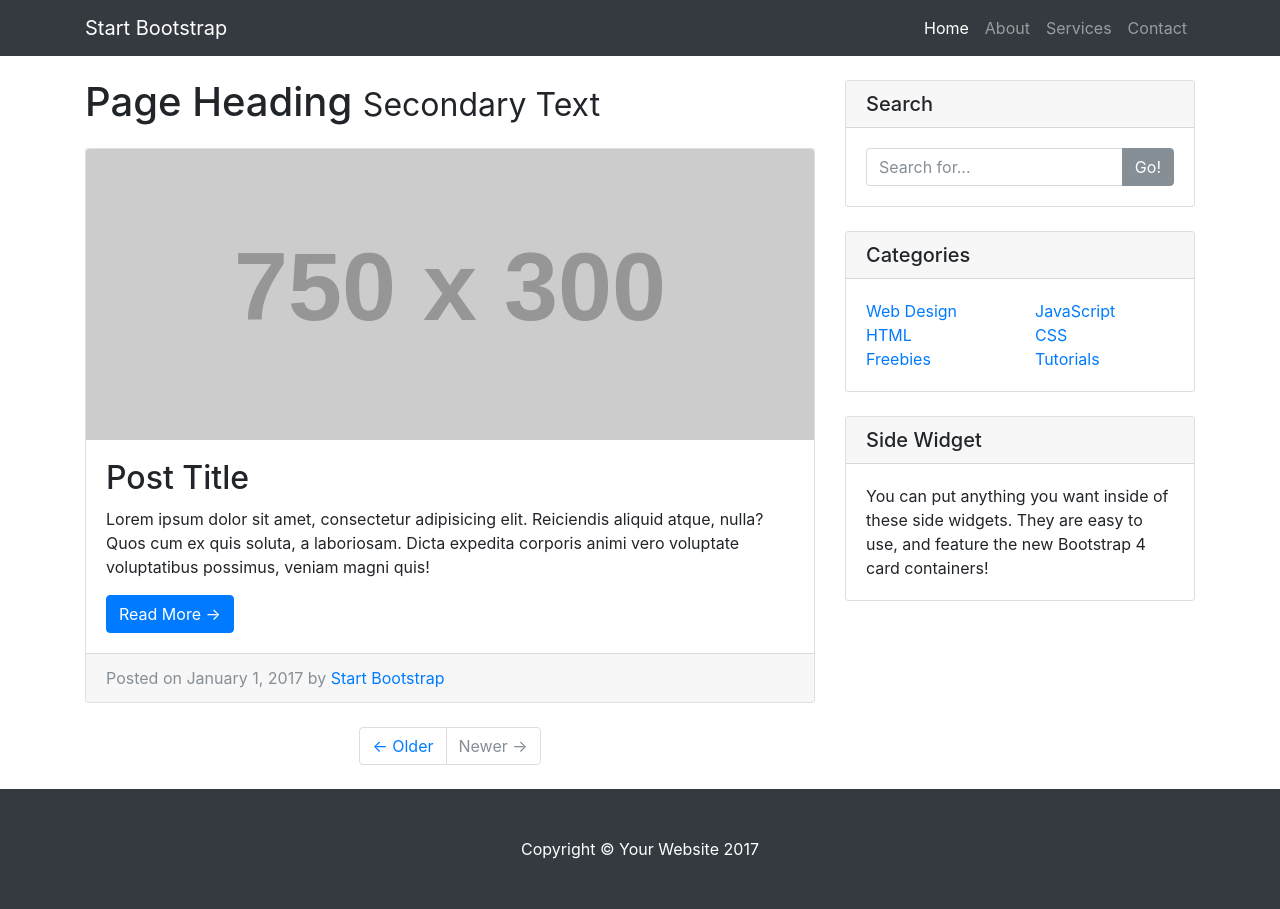
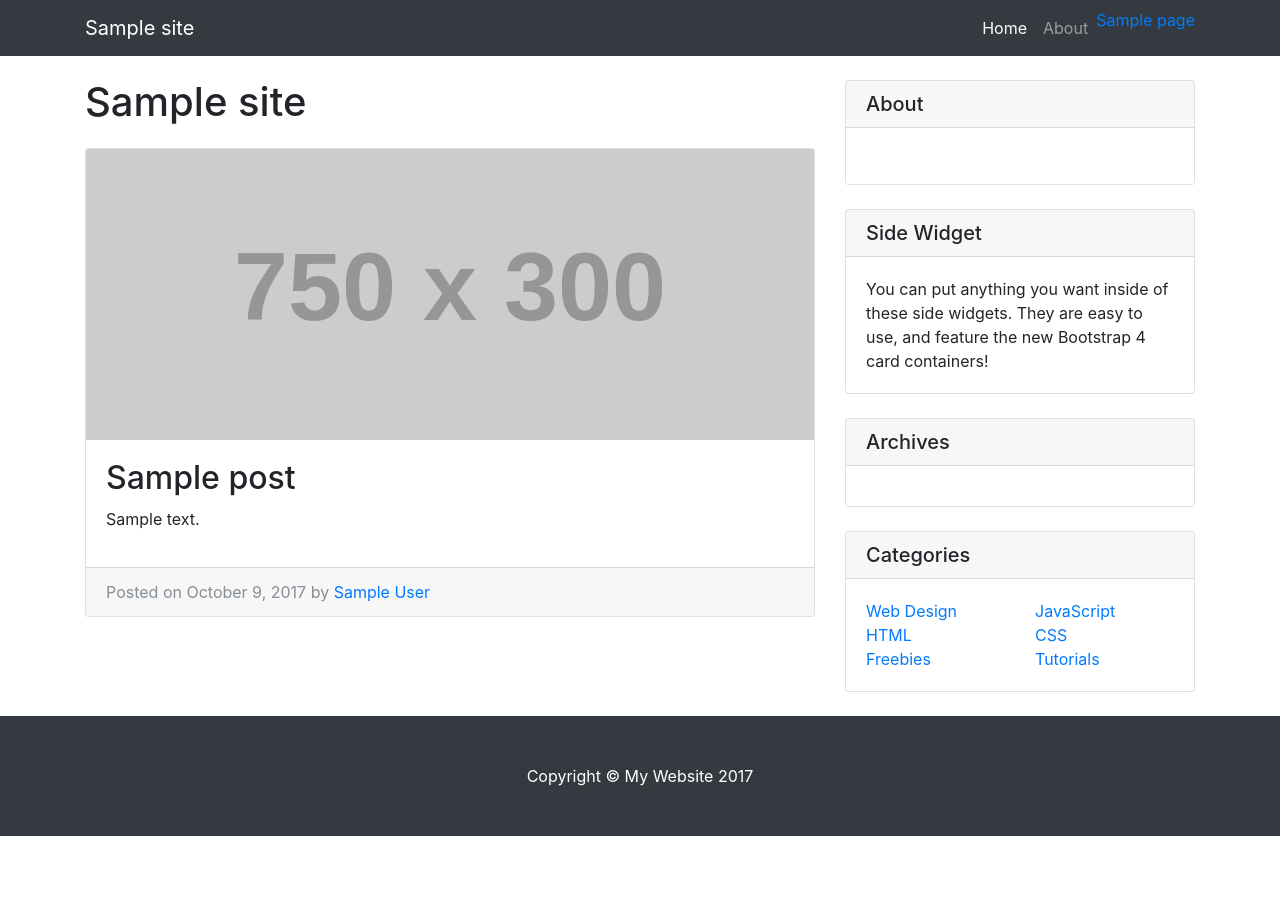
Before and after one commit to sbsuen/startbootstrap-blog-wp, a WordPress theme: template index.php in a window 1280 px wide. After the commit the page ends 836 px from the top, so only its background shows below. Run offline with PHP 8.4 and a stand-in for WordPress, Linux system fonts and the light colour scheme; the site name, menu and one post (Sample post) are stand-ins, and other content is empty; grey boxes labelled with a size stand in for pictures from a placeholder-image service; some libraries are stand-ins or nearby versions.

Commit message:
Making front page dynamic

```diff
--- a/content.php
+++ b/content.php
@@ -0,0 +1,28 @@
+<!-- Blog Post -->
+<div class="card mb-4">
+    <img class="card-img-top" src="http://placehold.it/750x300" alt="Card image cap">
+    <div class="card-body">
+        <h2 class="card-title">
+            <?php the_title(); ?>
+        </h2>
+        <?php the_content(); ?>
+    </div>
+    <div class="card-footer text-muted">
+        Posted on
+        <?php the_date(); ?> by
+        <a href="#">
+            <?php the_author(); ?>
+        </a>
+    </div>
+</div>
+
+<!-- Pagination
+          <ul class="pagination justify-content-center mb-4">
+            <li class="page-item">
+              <a class="page-link" href="#">&larr; Older</a>
+            </li>
+            <li class="page-item disabled">
+              <a class="page-link" href="#">Newer &rarr;</a>
+            </li>
+          </ul>
+            -->
--- a/footer.php
+++ b/footer.php
@@ -0,0 +1,16 @@
+<!-- Footer -->
+<footer class="py-5 bg-dark">
+    <div class="container">
+        <p class="m-0 text-center text-white">Copyright &copy; My Website 2017</p>
+    </div>
+    <!-- /.container -->
+</footer>
+
+<!-- Bootstrap core JavaScript -->
+<script src="<?php echo get_bloginfo('template_directory'); ?>/vendor/jquery/jquery.min.js"></script>
+<script src="<?php echo get_bloginfo('template_directory'); ?>/vendor/popper/popper.min.js"></script>
+<script src="<?php echo get_bloginfo('template_directory'); ?>/vendor/bootstrap/js/bootstrap.min.js"></script>
+
+<?php wp_footer() ?>
+
+</body>
--- a/header.php
+++ b/header.php
@@ -0,0 +1,43 @@
+  <head>
+
+    <meta charset="utf-8">
+    <meta name="viewport" content="width=device-width, initial-scale=1, shrink-to-fit=no">
+    <meta name="description" content="">
+    <meta name="author" content="">
+
+    <title><?php echo get_bloginfo( 'name' ); ?></title>
+
+    <!-- Bootstrap core CSS -->
+    <link href="<?php echo get_bloginfo('template_directory'); ?>/vendor/bootstrap/css/bootstrap.min.css" rel="stylesheet">
+
+    <!-- Custom styles for this template -->
+    <link href="<?php echo get_bloginfo('template_directory'); ?>/css/blog-home.css" rel="stylesheet">
+
+    <?php wp_head();?>
+
+  </head>
+
+  <body>
+
+    <!-- Navigation -->
+    <nav class="navbar navbar-expand-lg navbar-dark bg-dark fixed-top">
+      <div class="container">
+        <a class="navbar-brand" href="<?php echo get_bloginfo( 'wpurl' );?>"><?php echo get_bloginfo( 'name' ); ?></a>
+        <button class="navbar-toggler" type="button" data-toggle="collapse" data-target="#navbarResponsive" aria-controls="navbarResponsive" aria-expanded="false" aria-label="Toggle navigation">
+          <span class="navbar-toggler-icon"></span>
+        </button>
+        <div class="collapse navbar-collapse" id="navbarResponsive">
+          <ul class="navbar-nav ml-auto">
+            <li class="nav-item active">
+              <a class="nav-link" href="#">Home
+                <span class="sr-only">(current)</span>
+              </a>
+            </li>
+            <li class="nav-item">
+              <a class="nav-link" href="#">About</a>
+            </li>
+            <?php wp_list_pages(' &title_li='); ?>
+          </ul>
+        </div>
+      </div>
+    </nav>
--- a/index.php
+++ b/index.php
@@ -1,52 +1,8 @@
 <!DOCTYPE html>
 <html lang="en">
 
-  <head>
-
-    <meta charset="utf-8">
-    <meta name="viewport" content="width=device-width, initial-scale=1, shrink-to-fit=no">
-    <meta name="description" content="">
-    <meta name="author" content="">
-
-    <title>Blog Home - Start Bootstrap Template</title>
-
-    <!-- Bootstrap core CSS -->
-    <link href="<?php echo get_bloginfo('template_directory'); ?>/vendor/bootstrap/css/bootstrap.min.css" rel="stylesheet">
-
-    <!-- Custom styles for this template -->
-    <link href="<?php echo get_bloginfo('template_directory'); ?>/css/blog-home.css" rel="stylesheet">
-
-  </head>
-
-  <body>
-
-    <!-- Navigation -->
-    <nav class="navbar navbar-expand-lg navbar-dark bg-dark fixed-top">
-      <div class="container">
-        <a class="navbar-brand" href="#">Start Bootstrap</a>
-        <button class="navbar-toggler" type="button" data-toggle="collapse" data-target="#navbarResponsive" aria-controls="navbarResponsive" aria-expanded="false" aria-label="Toggle navigation">
-          <span class="navbar-toggler-icon"></span>
-        </button>
-        <div class="collapse navbar-collapse" id="navbarResponsive">
-          <ul class="navbar-nav ml-auto">
-            <li class="nav-item active">
-              <a class="nav-link" href="#">Home
-                <span class="sr-only">(current)</span>
-              </a>
-            </li>
-            <li class="nav-item">
-              <a class="nav-link" href="#">About</a>
-            </li>
-            <li class="nav-item">
-              <a class="nav-link" href="#">Services</a>
-            </li>
-            <li class="nav-item">
-              <a class="nav-link" href="#">Contact</a>
-            </li>
-          </ul>
-        </div>
-      </div>
-    </nav>
+<!-- Page Header -->
+<?php get_header(); ?>
 
 <!-- Page Content -->
 <div class="container">
@@ -55,117 +11,25 @@
 
         <!-- Blog Entries Column -->
         <div class="col-md-8">
+            <h1 class="my-4">
+                <?php echo get_bloginfo( 'name' ); ?>
+            </h1>
+            <h3 class="my-4"><small><?php echo get_bloginfo( 'description' ); ?></small></h2>
 
-          <h1 class="my-4">Page Heading
-            <small>Secondary Text</small>
-          </h1>
-
-          <!-- Blog Post -->
-          <div class="card mb-4">
-            <img class="card-img-top" src="http://placehold.it/750x300" alt="Card image cap">
-            <div class="card-body">
-              <h2 class="card-title">Post Title</h2>
-              <p class="card-text">Lorem ipsum dolor sit amet, consectetur adipisicing elit. Reiciendis aliquid atque, nulla? Quos cum ex quis soluta, a laboriosam. Dicta expedita corporis animi vero voluptate voluptatibus possimus, veniam magni quis!</p>
-              <a href="post.html" class="btn btn-primary">Read More &rarr;</a>
-            </div>
-            <div class="card-footer text-muted">
-              Posted on January 1, 2017 by
-              <a href="#">Start Bootstrap</a>
-            </div>
+                <?php
+            if (have_posts() ): while (have_posts() ): the_post();
+                get_template_part( 'content', get_post_format() );
+            endwhile; endif;
+            ?>
         </div>
 
-          <!-- Pagination -->
-          <ul class="pagination justify-content-center mb-4">
-            <li class="page-item">
-              <a class="page-link" href="#">&larr; Older</a>
-            </li>
-            <li class="page-item disabled">
-              <a class="page-link" href="#">Newer &rarr;</a>
-            </li>
-          </ul>
-
-        </div>
-
-        <!-- Sidebar Widgets Column -->
-        <div class="col-md-4">
-
-          <!-- Search Widget -->
-          <div class="card my-4">
-            <h5 class="card-header">Search</h5>
-            <div class="card-body">
-              <div class="input-group">
-                <input type="text" class="form-control" placeholder="Search for...">
-                <span class="input-group-btn">
-                  <button class="btn btn-secondary" type="button">Go!</button>
-                </span>
-              </div>
-            </div>
-          </div>
-
-          <!-- Categories Widget -->
-          <div class="card my-4">
-            <h5 class="card-header">Categories</h5>
-            <div class="card-body">
-              <div class="row">
-                <div class="col-lg-6">
-                  <ul class="list-unstyled mb-0">
-                    <li>
-                      <a href="#">Web Design</a>
-                    </li>
-                    <li>
-                      <a href="#">HTML</a>
-                    </li>
-                    <li>
-                      <a href="#">Freebies</a>
-                    </li>
-                  </ul>
-                </div>
-                <div class="col-lg-6">
-                  <ul class="list-unstyled mb-0">
-                    <li>
-                      <a href="#">JavaScript</a>
-                    </li>
-                    <li>
-                      <a href="#">CSS</a>
-                    </li>
-                    <li>
-                      <a href="#">Tutorials</a>
-                    </li>
-                  </ul>
-                </div>
-              </div>
-            </div>
-          </div>
-
-          <!-- Side Widget -->
-          <div class="card my-4">
-            <h5 class="card-header">Side Widget</h5>
-            <div class="card-body">
-              You can put anything you want inside of these side widgets. They are easy to use, and feature the new Bootstrap 4 card containers!
-            </div>
-          </div>
-
-        </div>
-
+        <?php get_sidebar(); ?>
     </div>
     <!-- /.row -->
 
 </div>
 <!-- /.container -->
 
-    <!-- Footer -->
-    <footer class="py-5 bg-dark">
-      <div class="container">
-        <p class="m-0 text-center text-white">Copyright &copy; Your Website 2017</p>
-      </div>
-      <!-- /.container -->
-    </footer>
-
-    <!-- Bootstrap core JavaScript -->
-    <script src="<?php echo get_bloginfo('template_directory'); ?>/vendor/jquery/jquery.min.js"></script>
-    <script src="<?php echo get_bloginfo('template_directory'); ?>/vendor/popper/popper.min.js"></script>
-    <script src="<?php echo get_bloginfo('template_directory'); ?>/vendor/bootstrap/js/bootstrap.min.js"></script>
-
-  </body>
+<?php get_footer(); ?>
 
 </html>
--- a/sidebar.php
+++ b/sidebar.php
@@ -0,0 +1,88 @@
+<!-- Sidebar Widgets Column -->
+<div class="col-md-4">
+
+    <!-- Search Widget
+          <div class="card my-4">
+            <h5 class="card-header">Search</h5>
+            <div class="card-body">
+              <div class="input-group">
+                <input type="text" class="form-control" placeholder="Search for...">
+                <span class="input-group-btn">
+                  <button class="btn btn-secondary" type="button">Go!</button>
+                </span>
+              </div>
+            </div>
+          </div>
+            -->
+
+    <!-- Side Widget Template
+          <div class="card my-4">
+            <h5 class="card-header">Side Widget</h5>
+            <div class="card-body">
+              You can put anything you want inside of these side widgets. They are easy to use, and feature the new Bootstrap 4 card containers!
+            </div>
+          </div>
+        -->
+    <div class="card my-4">
+        <h5 class="card-header">About</h5>
+        <div class="card-body">
+            <p><?php the_author_meta( 'description' ); ?></p>
+            <p><?php wp_count_posts('page'); ?></p>
+        </div>
+    </div>
+
+    <div class="card my-4">
+        <h5 class="card-header">Side Widget</h5>
+        <div class="card-body">
+            You can put anything you want inside of these side widgets. They are easy to use, and feature the new Bootstrap 4 card containers!
+        </div>
+    </div>
+
+    <!-- Archive widget -->
+    <div class="card my-4">
+        <h5 class="card-header">Archives</h5>
+        <div class="card-body">
+            <ul class="list-unstyled mb-0">
+                <?php wp_get_archives( 'type=monthly' ); ?>
+            </ul>
+        </div>
+    </div>
+
+    <!-- Categories Widget -->
+    <div class="card my-4">
+        <h5 class="card-header">Categories</h5>
+        <div class="card-body">
+            <div class="row">
+                <div class="col-lg-6">
+                    <ul class="list-unstyled mb-0">
+                        <li>
+                            <a href="#">Web Design</a>
+                        </li>
+                        <li>
+                            <a href="#">HTML</a>
+                        </li>
+                        <li>
+                            <a href="#">Freebies</a>
+                        </li>
+                    </ul>
+                </div>
+                <div class="col-lg-6">
+                    <ul class="list-unstyled mb-0">
+                        <li>
+                            <a href="#">JavaScript</a>
+                        </li>
+                        <li>
+                            <a href="#">CSS</a>
+                        </li>
+                        <li>
+                            <a href="#">Tutorials</a>
+                        </li>
+                    </ul>
+                </div>
+            </div>
+        </div>
+    </div>
+
+
+
+</div>
```
Lines whose indentation alone changed are shown as unchanged.
